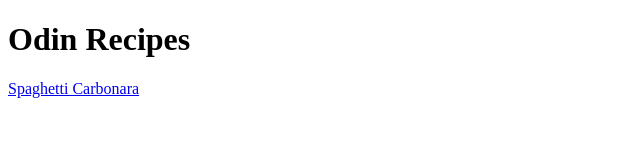
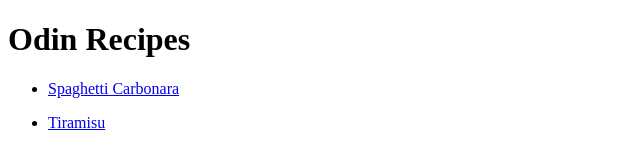
Before and after one commit to MagicGoatTM/italian-recipes, a plain HTML site: page index.html in a window 1280 px wide. Shown: the whole page, without its empty margins (0-640 px from the left). Drawn offline with Linux system fonts and the light colour scheme.

Commit message:
Modify tiramisu layout and modify index for tiramisu

```diff
--- a/index.html
+++ b/index.html
@@ -12,6 +12,9 @@
     <body>
 
         <h1>Odin Recipes</h1>
-        <a href="recipes/spaghetti-carbonara/spaghetti-carbonara.html"> Spaghetti Carbonara</a>
+        <ul>
+            <li><p><a href="recipes/spaghetti-carbonara/spaghetti-carbonara.html"> Spaghetti Carbonara</a></li>
+            <li><a href="recipes/tiramisu/tiramisu.html"> Tiramisu</a></li>
+        </ul>
     </body>
 </html>
```
Also changed, not shown: recipes/tiramisu/tiramisu.html (+1 -1 lines).
